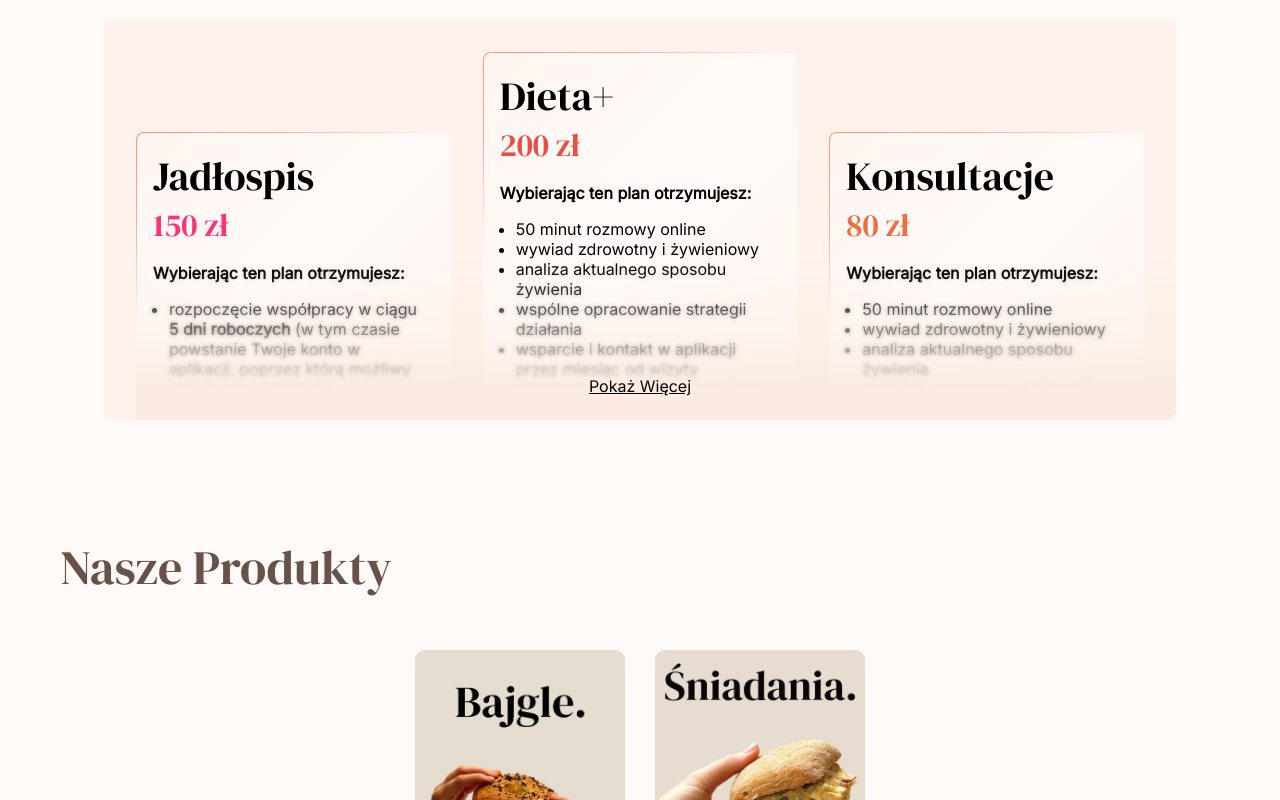
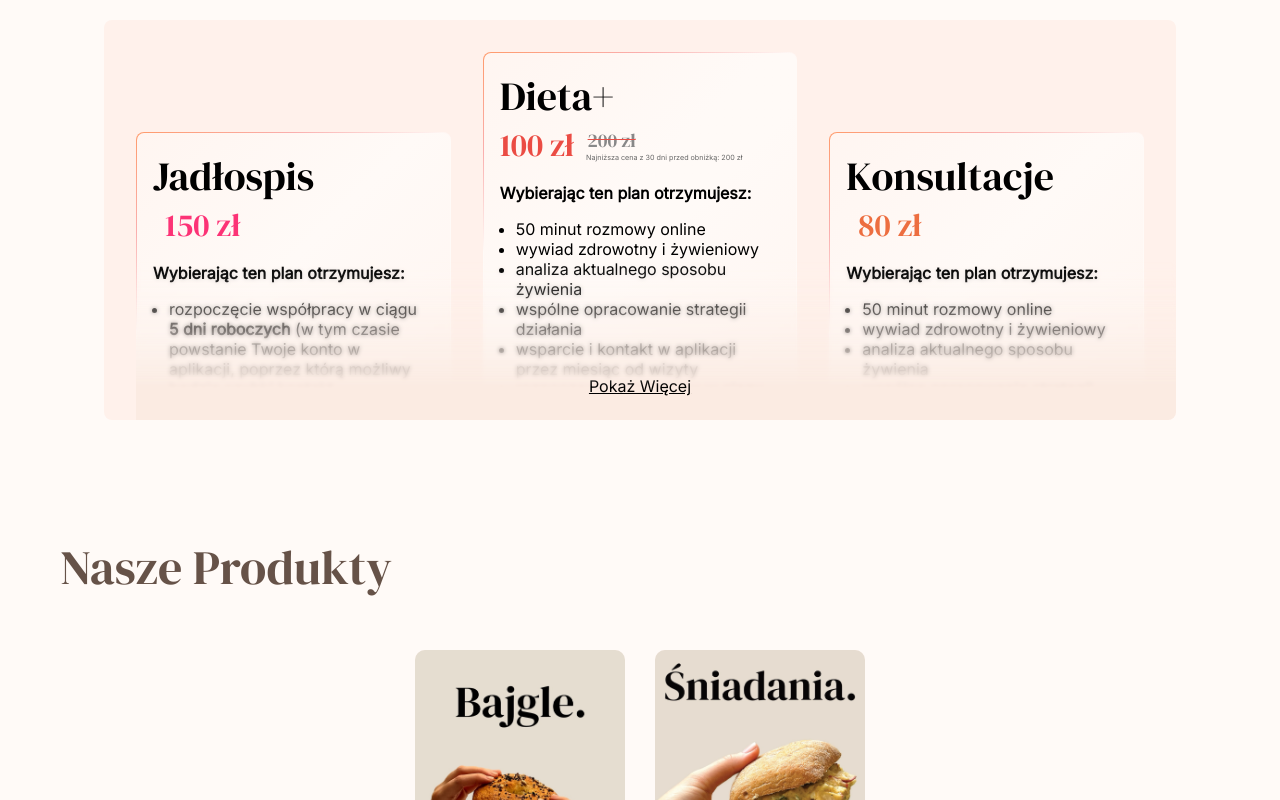
Before and after one commit to Ph0enixKM/niedieta-website, a Next.js app: page / in a window 1280 px wide. Shown: the part 1400-2200 px from the top of the page. Built offline with nearby package versions, Linux system fonts and the light colour scheme; a web font is replaced by a local one.

Commit message:
feat: dodaj przeceny i przekreslenia

```diff
--- a/src/components/BlackWeekBanner/BlackWeekBanner.tsx
+++ b/src/components/BlackWeekBanner/BlackWeekBanner.tsx
@@ -1,20 +1,19 @@
 'use client';
 
 import styles from './BlackWeekBanner.module.css';
+import { useEvent } from '@/hooks/useEvent';
 
 export default function BlackWeekBanner() {
-    const now = new Date();
-    const begin = new Date(now.getFullYear(), 10, 15);
-    const end = new Date(now.getFullYear(), 11, 24);
+    const event = useEvent();
 
-    if (now < begin || now > end) {
+    if (event.type !== 'BlackWeek') {
         return null;
     }
 
     return (
         <div className={styles.bg}>
             <div className={styles.container}>
-                Cała oferta i nasze produkty <b>30%</b> taniej!
+                Cała oferta i nasze produkty <b>{event.discount}%</b> taniej!
             </div>
         </div>
     );
--- a/src/components/Offer/Offer.tsx
+++ b/src/components/Offer/Offer.tsx
@@ -36,6 +36,7 @@ export default function Offer() {
                 title="Dieta+"
                 description="Wybierając ten plan otrzymujesz:"
                 price={200}
+                discounted_price={100}
                 color="#eb4c44"
                 details={[
                     '50 minut rozmowy online',
--- a/src/components/OfferItem/OfferItem.module.css
+++ b/src/components/OfferItem/OfferItem.module.css
@@ -38,7 +38,13 @@
     .pricing {
         display: flex;
         flex-direction: row;
-        align-items: baseline;
+        align-items: center;
+
+        .priceGroup {
+            display: flex;
+            flex-direction: column;
+            margin-left: 0.75rem;
+        }
 
         .price {
             font-family: "DM Serif Display", serif;
@@ -48,14 +54,20 @@
                 position: relative;
                 text-decoration: line-through;
                 color: #888 !important;
-                font-size: 1.5rem;
+                font-size: 1.2rem;
                 line-height: 100%;
                 padding: 0.1rem;
-                margin-bottom: -1rem;
+                margin-bottom: 0.1rem;
                 z-index: 3;
                 display: inline-block;
-                margin-left: 0.75rem;
             }
+        }
+
+        .lowestPrice {
+            font-size: 0.45rem;
+            color: #666;
+            line-height: 1;
+            margin-top: 0rem;
         }
     }
 
--- a/src/components/OfferItem/OfferItem.tsx
+++ b/src/components/OfferItem/OfferItem.tsx
@@ -3,6 +3,7 @@
 import { defaultMaxListeners } from "events"
 import styles from "./OfferItem.module.css"
 import { useState } from "react"
+import { useEvent } from "@/hooks/useEvent"
 
 interface Props {
     title: string,
@@ -21,12 +22,33 @@ const parseMarkdown = (text: string) => {
 
 export default function OfferItem({ title, description, price, discounted_price, color, top, details, href }: Props) {
     const [showFull, setShowFull] = useState(false);
+    const event = useEvent();
+
+    // Calculate discounted price if there's an active event
+    const finalDiscountedPrice = event.discount > 0
+        ? Math.round(price * (1 - event.discount / 100))
+        : discounted_price;
 
     return <div className={[styles.card, top && styles.top, showFull && styles.full].filter(Boolean).join(' ')}>
         <div className={styles.title}>{title}</div>
         <div className={styles.pricing}>
-            {discounted_price && <div className={styles.price} style={{ color }}>{discounted_price} zł</div>}
-            <div className={[styles.price, discounted_price && styles.discount].filter(Boolean).join(' ')} style={{ color }}>{price} zł</div>
+            {finalDiscountedPrice && <div className={styles.price} style={{ color }}>{finalDiscountedPrice} zł</div>}
+            <div className={styles.priceGroup}>
+                <div
+                    className={[styles.price, finalDiscountedPrice && styles.discount].filter(Boolean).join(' ')}
+                    style={{
+                        color: finalDiscountedPrice ? color : color,
+                        textDecorationColor: color
+                    }}
+                >
+                    {price} zł
+                </div>
+                {finalDiscountedPrice && (
+                    <div className={styles.lowestPrice}>
+                        Najniższa cena z 30 dni przed obniżką: {price} zł
+                    </div>
+                )}
+            </div>
         </div>
         <div className={styles.description}>{description}</div>
         <ul className={styles.list}>
--- a/src/components/StoreItem/StoreItem.module.css
+++ b/src/components/StoreItem/StoreItem.module.css
@@ -33,6 +33,7 @@
 
 .buttons {
     display: flex;
+    flex-direction: column;
     align-items: center;
     justify-content: center;
 
@@ -48,8 +49,18 @@
     }
 }
 
+.lowestPrice {
+    font-size: 0.5rem;
+    color: rgba(0, 0, 0, 0.3);
+    text-align: center;
+    max-width: 210px;
+    margin-top: 0.25rem;
+    line-height: 1.2;
+}
+
 a.buy {
     display: flex;
+    flex-direction: column;
     justify-content: center;
     align-items: center;
     width: 120px;
@@ -60,6 +71,14 @@ a.buy {
     border: 1pt solid #333;
     font-family: "DM Serif Display";
     font-size: 24px;
+}
+
+.originalPrice {
+    font-size: 12px;
+    text-decoration: line-through;
+    text-decoration-color: red;
+    opacity: 0.7;
+    margin-bottom: -5px;
 }
 
 a.get {
--- a/src/components/StoreItem/StoreItem.tsx
+++ b/src/components/StoreItem/StoreItem.tsx
@@ -1,5 +1,8 @@
+'use client';
+
 import Image from "next/image";
 import styles from "./StoreItem.module.css";
+import { useEvent } from "@/hooks/useEvent";
 
 type StoreItemType = 'Paid' | 'Free';
 
@@ -13,6 +16,14 @@ interface Props {
 }
 
 export default function StoreItem(props: Props) {
+    const event = useEvent();
+
+    // Calculate discounted price if there's an active event and item is paid
+    const hasDiscount = event.discount > 0 && props.price;
+    const originalPrice = (props.price ?? 0).toFixed(2);
+    const finalPrice = hasDiscount
+        ? (parseFloat(originalPrice) * (1 - event.discount / 100)).toFixed(2)
+        : originalPrice;
     return (
         <div className={styles.container}>
             <div className={styles.image}>
@@ -23,9 +34,17 @@ export default function StoreItem(props: Props) {
             </div>
             <div className={styles.buttons}>
                 {props.type == 'Paid' && (
-                    <a href={props.url} className={styles.buy}>
-                        {props.type == 'Paid' ? `${(props.price ?? 0).toFixed(2)} zł` : 'Darmowe'}
-                    </a>
+                    <>
+                        <a href={props.url} className={styles.buy}>
+                            {hasDiscount && <span className={styles.originalPrice}>{originalPrice} zł</span>}
+                            <span>{props.type == 'Paid' ? `${finalPrice} zł` : 'Darmowe'}</span>
+                        </a>
+                        {hasDiscount && (
+                            <div className={styles.lowestPrice}>
+                                Najniższa cena z 30 dni przed obniżką: {originalPrice} zł
+                            </div>
+                        )}
+                    </>
                 )}
                 {props.type == 'Free' && (
                     <a href={props.url} className={styles.get}>
--- /dev/null
+++ b/src/hooks/useEvent.ts
@@ -0,0 +1,27 @@
+'use client';
+
+export type EventType = 'BlackWeek' | 'None';
+
+export interface EventInfo {
+    type: EventType;
+    discount: number;
+}
+
+export function useEvent(): EventInfo {
+    const now = new Date();
+    const blackWeekBegin = new Date(now.getFullYear(), 10, 15); // November 15
+    const blackWeekEnd = new Date(now.getFullYear(), 11, 24); // December 24
+
+    // Check if we're in Black Week period
+    if (now >= blackWeekBegin && now <= blackWeekEnd) {
+        return {
+            type: 'BlackWeek',
+            discount: 30
+        };
+    }
+
+    return {
+        type: 'None',
+        discount: 0
+    };
+}
```
